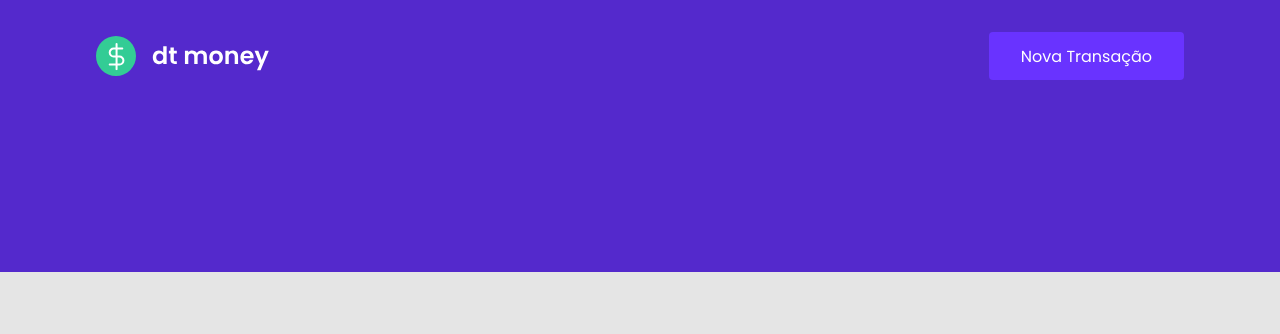
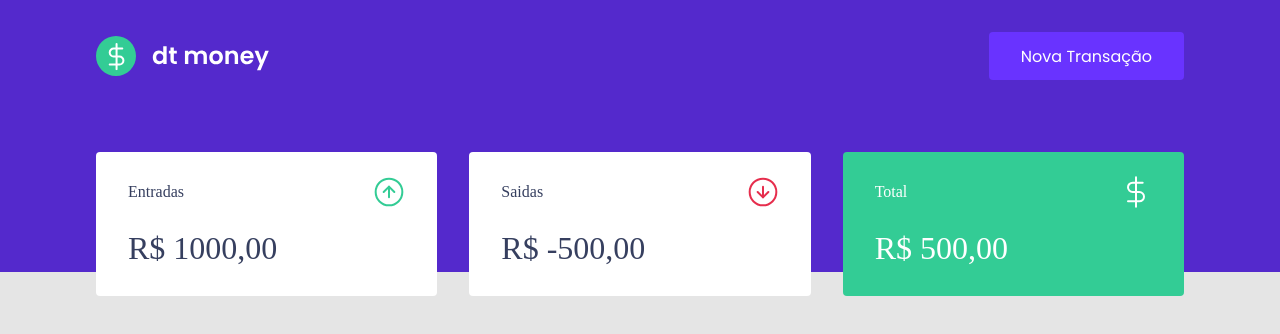
Before and after one commit to jcbarcelos/dtmoney, a React (Create React App) app: page / in a window 1280 px wide. Shown: the top 334 px of the page. Built offline with nearby package versions, Linux system fonts and the light colour scheme.

Commit message:
feat: add dashboard and summary

```diff
--- a/public/index.html
+++ b/public/index.html
@@ -6,7 +6,8 @@
   <meta charset="utf-8" />
   <meta name="viewport" content="width=device-width, initial-scale=1" />
   <link rel="shortcut icon" href="favicon.png" type="image/png">
-  <link href="https://fonts.googleapis.com/css2?family=Poppins:wght@400;600&display=swap" rel="stylesheet">
+  <link rel="preconnect" href="https://fonts.googleapis.com">
+  <link href="https://fonts.googleapis.com/css2?family=Poppins:wght@400;500;600&display=swap" rel="stylesheet">
   <title>Dt Money</title>
 </head>
 
--- a/src/App.tsx
+++ b/src/App.tsx
@@ -1,10 +1,12 @@
+import { Dashboard } from './components/Dashboard';
 import { Header } from './components/Header';
 import { GlobalStyle } from './styles/global';
 export function App() {
   return (
     <>
+      <Header />
+      <Dashboard />
       <GlobalStyle />
-      <Header />
     </>
 
   );
--- /dev/null
+++ b/src/components/Dashboard/index.tsx
@@ -0,0 +1,10 @@
+import { Summary } from "../Summary";
+import { Container } from "./styled";
+
+export function Dashboard() {
+    return (
+       <Container>
+           <Summary />
+       </Container>
+    )
+}
--- /dev/null
+++ b/src/components/Dashboard/styled.ts
@@ -0,0 +1,9 @@
+import styled from "styled-components";
+
+export const Container = styled.main`
+
+    max-width: 1120px;
+    margin: 0 auto;
+    padding: 2.5rem 1rem;
+
+`
--- /dev/null
+++ b/src/components/Summary/index.tsx
@@ -0,0 +1,32 @@
+import { Container } from "./styled";
+import entradaImg from '../../assets/income.svg'
+import saidaImg from '../../assets/outcome.svg'
+import totalImg from '../../assets/total.svg'
+
+export function Summary() {
+    return (
+        <Container>
+            <div>
+                <header>
+                    <p>Entradas</p>
+                    <img src={entradaImg} alt="Entradas" />
+                </header>
+                <strong>R$ 1000,00</strong>
+            </div>
+            <div>
+                <header>
+                    <p>Saidas</p>
+                    <img src={saidaImg} alt="Saidas" />
+                </header>
+                <strong>R$ -500,00</strong>
+            </div>
+            <div className="hightlight-background">
+                <header>
+                    <p>Total</p>
+                    <img src={totalImg} alt="Total" />
+                </header>
+                <strong>R$ 500,00</strong>
+            </div>
+        </Container>
+    )
+}
--- /dev/null
+++ b/src/components/Summary/styled.ts
@@ -0,0 +1,34 @@
+import styled from "styled-components";
+
+export const Container = styled.div`
+   display: grid;
+   grid-template-columns: repeat(3, 1fr);
+   gap: 2rem;
+   margin-top: -10rem;
+
+   div {
+       background: var(--shape);
+       padding: 1.5rem 2rem;
+       border-radius: 0.25rem;
+       color: var(--text-title);
+   }
+
+   header {
+       display: flex;
+       align-items: center;
+       justify-content: space-between;
+   }
+
+   strong {
+       display: block;
+       margin-top: 1rem;
+       font-size: 2rem;
+       font-weight: 500;
+       line-height: 3rem;
+   }
+   & .hightlight-background {
+       background: var(--green);
+       color: #FFF;
+   }
+
+`
--- a/src/styles/global.ts
+++ b/src/styles/global.ts
@@ -5,6 +5,7 @@
         --backgroud: #E5E5E5;
         --red: #E52E40;
         --blue: #5429CC;
+        --green: #33CC95;
         --blue-light: #6933FF;
         --text-title: #363F5F;
         --text-body: #969cb3;
```
